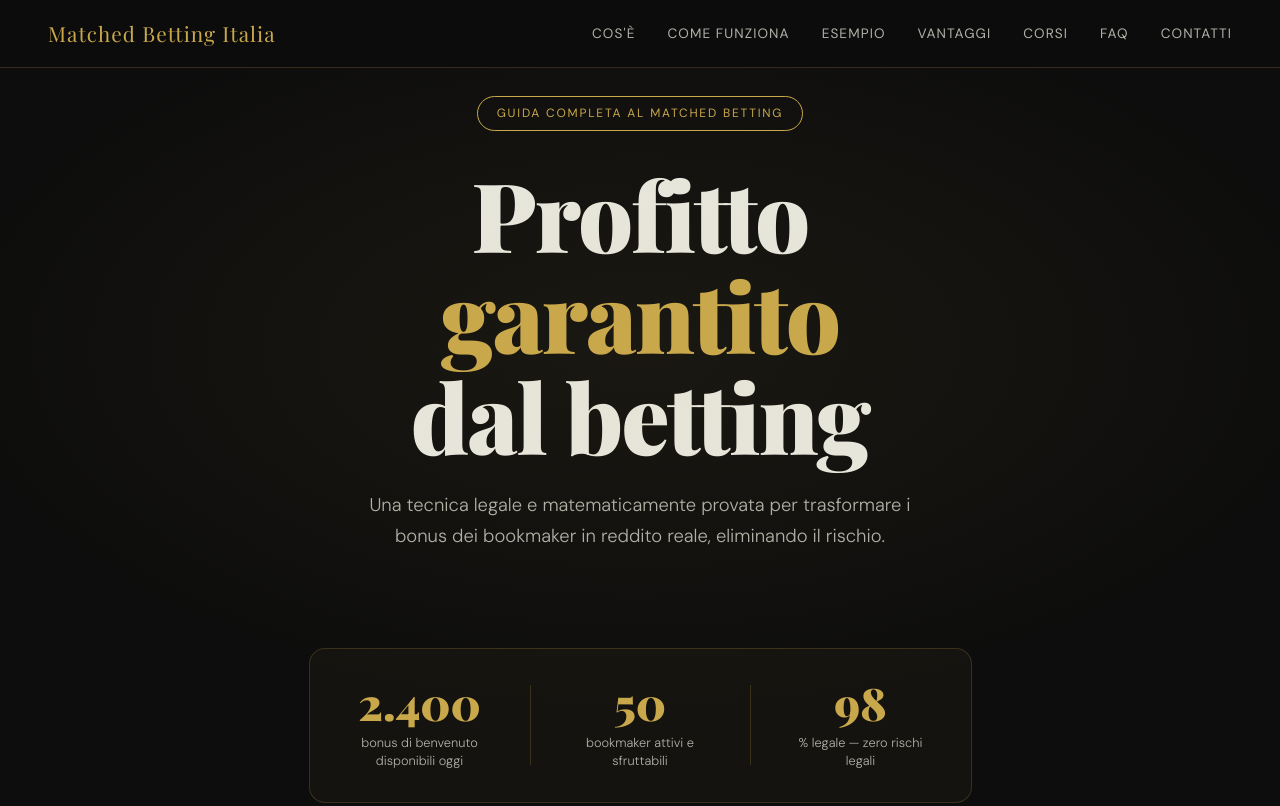
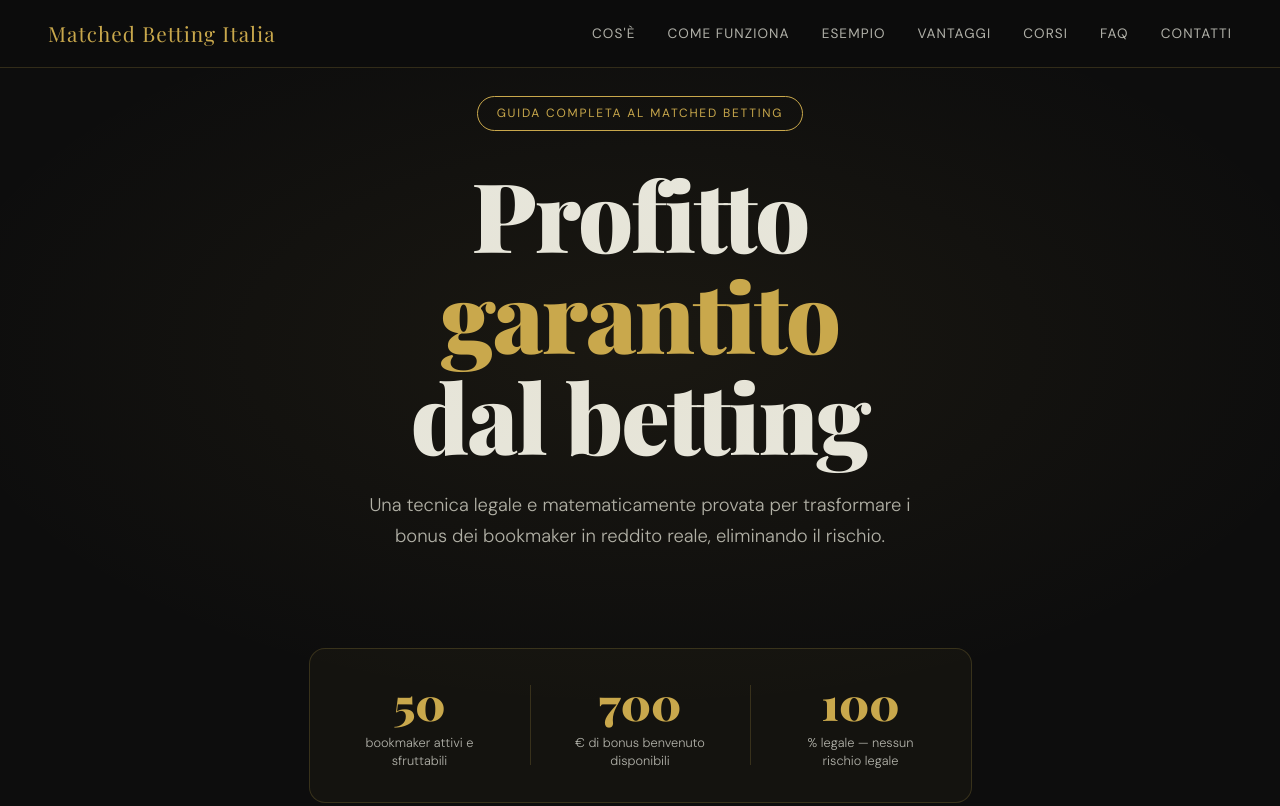
Before and after one commit to sergiopitstop1-png/matched-betting, a plain HTML site: page index.html in a window 1280 px wide. Shown: the top 806 px of the page. Drawn offline with nearby package versions, Linux system fonts and the light colour scheme.

Commit message:
Update index.html

```diff
--- a/index.html
+++ b/index.html
@@ -231,17 +231,17 @@
   <div class="hero-stats">
     <div class="hero-stat">
       <div class="hero-stat-num" id="stat1">0</div>
-      <div class="hero-stat-label">bonus di benvenuto disponibili oggi</div>
+      <div class="hero-stat-label">bookmaker attivi e sfruttabili</div>
     </div>
     <div class="hero-stat-divider"></div>
     <div class="hero-stat">
       <div class="hero-stat-num" id="stat2">0</div>
-      <div class="hero-stat-label">bookmaker attivi e sfruttabili</div>
+      <div class="hero-stat-label">€ di bonus benvenuto disponibili</div>
     </div>
     <div class="hero-stat-divider"></div>
     <div class="hero-stat">
       <div class="hero-stat-num" id="stat3">0</div>
-      <div class="hero-stat-label">% legale — zero rischi legali</div>
+      <div class="hero-stat-label">% legale — nessun rischio legale</div>
     </div>
   </div>
 </section>
@@ -606,9 +606,9 @@ function animateCounter(id, target, suffix){
   },16);
 }
 window.addEventListener("load",function(){
-  animateCounter("stat1",2400,"");
-  animateCounter("stat2",50,"");
-  animateCounter("stat3",98,"");
+  animateCounter("stat1",50,"");
+  animateCounter("stat2",700,"");
+  animateCounter("stat3",100,"");
 });
 </script>
 </body>
```
